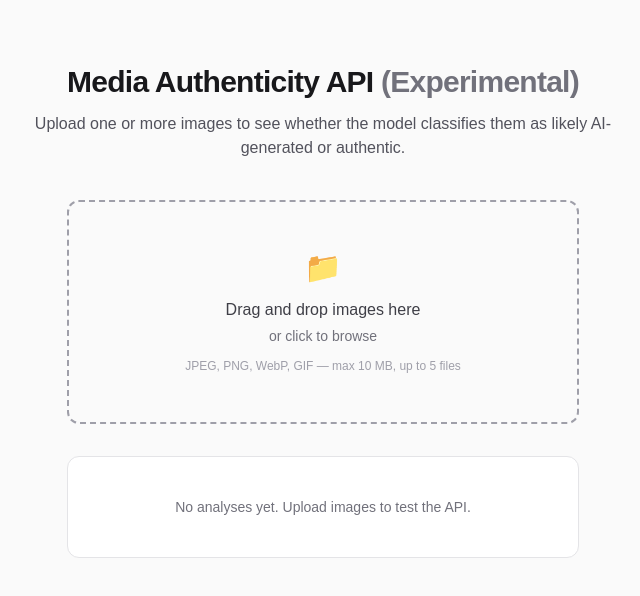
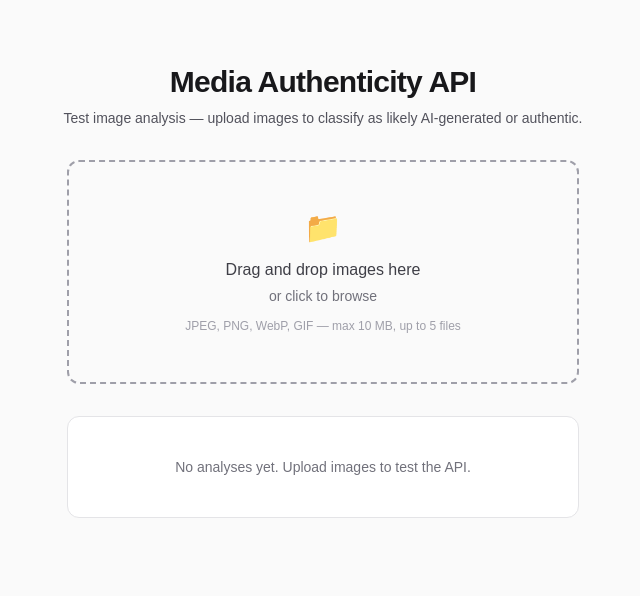
Before and after one commit to ChrisHorn-Dev/media-auth-api, a Next.js app: page / in a window 1280 px wide. Shown: the top 596 px of the page, without its empty margins (317-957 px from the left). Built offline with nearby package versions, Linux system fonts and the light colour scheme.

Commit message:
Refine page layout and spacing

```diff
--- a/app/page.tsx
+++ b/app/page.tsx
@@ -87,18 +87,31 @@ export default function Home() {
   return (
     <div className="min-h-screen bg-zinc-50 text-zinc-900">
       <main className="mx-auto max-w-2xl px-4 py-12 sm:py-16">
-        <header className="mb-10 text-center">
-          <h1 className="text-2xl font-semibold tracking-tight sm:text-3xl">
-            Media Authenticity API <span className="text-zinc-500">(Experimental)</span>
+        <header className="mb-8 text-center">
+          <h1 className="text-2xl font-semibold tracking-tight text-zinc-900 sm:text-3xl">
+            Media Authenticity API
           </h1>
-          <p className="mt-3 text-zinc-600">
-            Upload one or more images to see whether the model classifies them as
-            likely AI-generated or authentic.
+          <p className="mt-2 text-sm text-zinc-600">
+            Test image analysis — upload images to classify as likely AI-generated or authentic.
           </p>
         </header>
 
-        <section className="flex flex-col items-center gap-8">
+        <div className="space-y-8">
+          <section className="flex flex-col items-center" aria-labelledby="upload-heading">
+            <h2 id="upload-heading" className="sr-only">
+              Upload
+            </h2>
             <UploadCard onUpload={handleUpload} disabled={isUploading} />
+          </section>
+
+          <section
+            className="flex flex-col items-center"
+            aria-labelledby="results-heading"
+            aria-busy={isUploading}
+          >
+            <h2 id="results-heading" className="sr-only">
+              Results
+            </h2>
 
             {isUploading && (
               <div
@@ -114,20 +127,25 @@ export default function Home() {
               </div>
             )}
 
-          {status === "error" && error && (
+            {!isUploading && status === "error" && error && (
               <div
-              className="w-full max-w-lg rounded-lg border border-red-200 bg-red-50 px-4 py-3 text-sm text-red-800"
+                className="w-full max-w-lg rounded-xl border border-red-200 bg-red-50 px-4 py-3 text-sm text-red-800"
                 role="alert"
               >
                 {error}
               </div>
             )}
 
-          {status === "done" && result && (
+            {!isUploading && result != null && (
+              <div className="w-full max-w-lg rounded-xl border border-zinc-200 bg-zinc-50/50 p-5">
+                <h3 className="mb-4 text-xs font-semibold uppercase tracking-wider text-zinc-500">
+                  Results
+                </h3>
                 <ResultCard result={result} />
+              </div>
             )}
 
-          {status === "done" && batchResults && batchResults.length > 0 && (
+            {!isUploading && batchResults != null && batchResults.length > 0 && (
               <BatchResultList results={batchResults} />
             )}
 
@@ -140,6 +158,7 @@ export default function Home() {
               </div>
             )}
           </section>
+        </div>
       </main>
     </div>
   );
--- a/components/BatchResultList.tsx
+++ b/components/BatchResultList.tsx
@@ -18,33 +18,58 @@ function formatPrediction(p: string): string {
   return p;
 }
 
+function formatConfidence(confidence: number): string {
+  return `${Math.round(confidence * 100)}%`;
+}
+
+function truncateFilename(name: string, maxChars: number = 36): string {
+  if (name.length <= maxChars) return name;
+  const ext = name.includes(".") ? name.slice(name.lastIndexOf(".")) : "";
+  const base = name.slice(0, name.length - ext.length);
+  if (base.length <= 8) return name.slice(0, maxChars - 3) + "…" + ext;
+  return base.slice(0, maxChars - ext.length - 4) + "…" + ext;
+}
+
 export function BatchResultList({ results }: BatchResultListProps) {
   return (
     <div
-      className="w-full max-w-lg space-y-3"
+      className="w-full max-w-lg rounded-xl border border-zinc-200 bg-zinc-50/50 p-5"
       role="region"
       aria-label="Batch analysis results"
     >
-      <h3 className="text-sm font-medium uppercase tracking-wide text-zinc-500">
+      <h3 className="mb-4 text-xs font-semibold uppercase tracking-wider text-zinc-500">
         Results
       </h3>
-      <ul className="space-y-2">
+      <ul className="space-y-4">
         {results.map((item, i) => (
           <li
             key={`${item.filename}-${i}`}
-            className="rounded-lg border border-zinc-200 bg-white px-4 py-3 text-sm"
+            className="rounded-lg border border-zinc-200 bg-white p-4 shadow-sm"
           >
-            <p className="font-medium text-zinc-900">{item.filename}</p>
+            <p
+              className="truncate text-sm font-semibold text-zinc-900"
+              title={item.filename}
+            >
+              {truncateFilename(item.filename)}
+            </p>
             {"error" in item && item.error ? (
-              <p className="mt-1 text-red-600">{item.error}</p>
+              <p className="mt-2 text-sm text-red-600">{item.error}</p>
             ) : (
-              <p className="mt-1 text-zinc-600">
-                {item.prediction && formatPrediction(item.prediction)}
-                {item.confidence != null && ` · ${item.confidence}`}
+              <div className="mt-2 flex flex-wrap items-center gap-2">
+                {item.prediction && (
+                  <span className="inline-flex items-center rounded-md bg-zinc-100 px-2 py-0.5 text-xs font-medium text-zinc-700">
+                    {formatPrediction(item.prediction)}
+                  </span>
+                )}
+                {item.confidence != null && (
+                  <span className="text-sm text-zinc-600">
+                    {formatConfidence(item.confidence)}
+                  </span>
+                )}
                 {item.cached && (
-                  <span className="ml-2 text-zinc-400">(cached)</span>
+                  <span className="text-xs text-zinc-400">Served from cache</span>
                 )}
-              </p>
+              </div>
             )}
           </li>
         ))}
```
Lines whose indentation alone changed are shown as unchanged.
